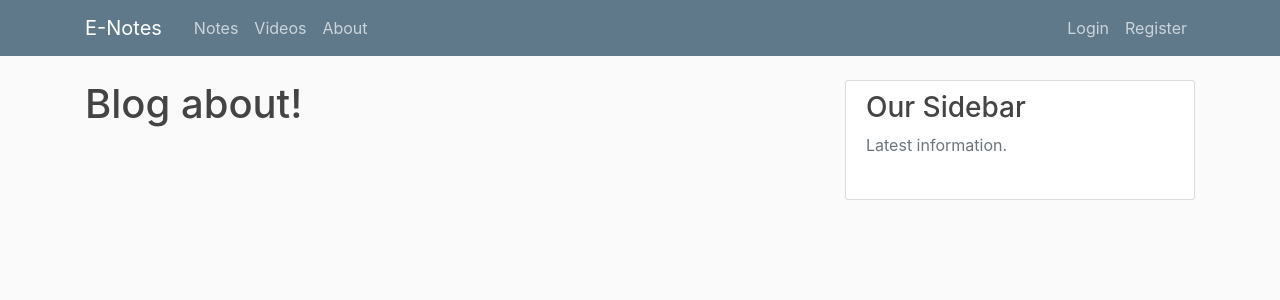
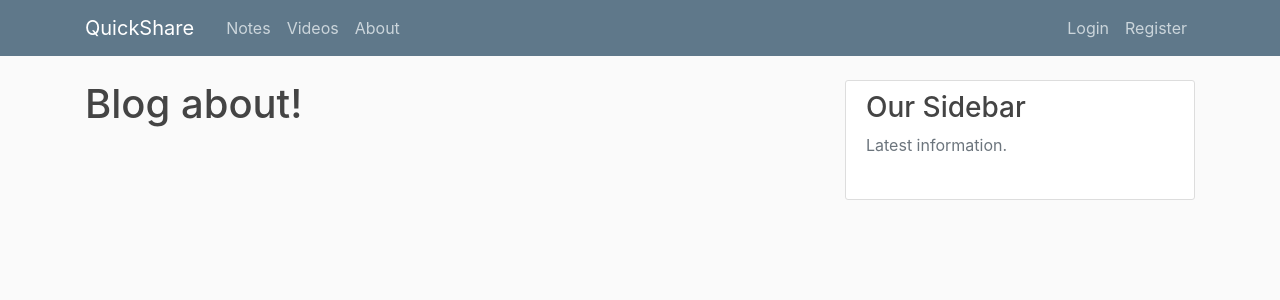
Before and after one commit to justo340/QuickShare, a Django app: page /about/ in a window 1280 px wide. Shown: the top 300 px of the page. Run offline with Django 3.2, Linux system fonts and the light colour scheme; some libraries are stand-ins or nearby versions.

```diff
--- a/project/notes/templates/notes/base.html
+++ b/project/notes/templates/notes/base.html
@@ -21,7 +21,7 @@
     <header class="site-header">
         <nav class="navbar navbar-expand-md navbar-dark bg-steel fixed-top">
             <div class="container">
-                <a class="navbar-brand mr-4" href="{% url 'blog-home-Doc' %}">E-Notes</a>
+                <a class="navbar-brand mr-4" href="{% url 'blog-home-Doc' %}">QuickShare</a>
                 <button class="navbar-toggler" type="button" data-toggle="collapse" data-target="#navbarToggle" aria-controls="navbarToggle" aria-expanded="false" aria-label="Toggle navigation">
       <span class="navbar-toggler-icon"></span>
       </button>
```
